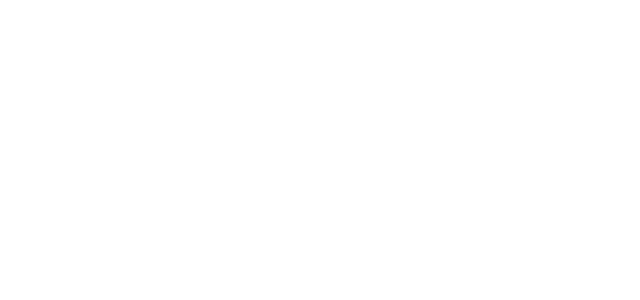
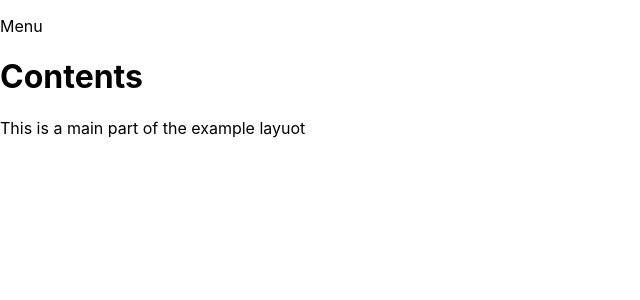
Before and after one commit to ZuevaDarya/react-errorBoundary, a React (Create React App) app: page / in a window 1280 px wide. Shown: the top 300 px of the page, without its empty margins (0-640 px from the left). Built offline with nearby package versions, Linux system fonts and the light colour scheme.

Commit message:
change App.js

```diff
--- a/src/App.js
+++ b/src/App.js
@@ -1,8 +1,14 @@
+import React from 'react';
+import SiteLayout from './components/SiteLayout';
 import './App.css';
 
 export default function App() {
   return (
-    <>
-    </>
+    <SiteLayout menu={<p>Menu</p>}>
+      <>
+        <h1>Contents</h1>
+        <p>This is a main part of the example layuot</p>
+      </>
+    </SiteLayout>
   );
 }
--- a/src/components/SiteLayout.js
+++ b/src/components/SiteLayout.js
@@ -1,4 +1,4 @@
-import React from "react";
+import React from 'react';
 
 export default function SiteLayout({ children, menu = c => null }) {
   return (
```
